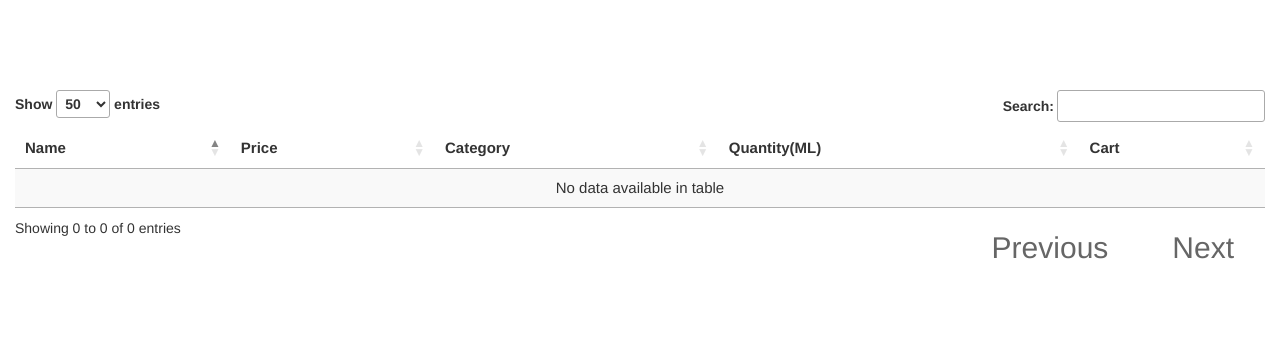
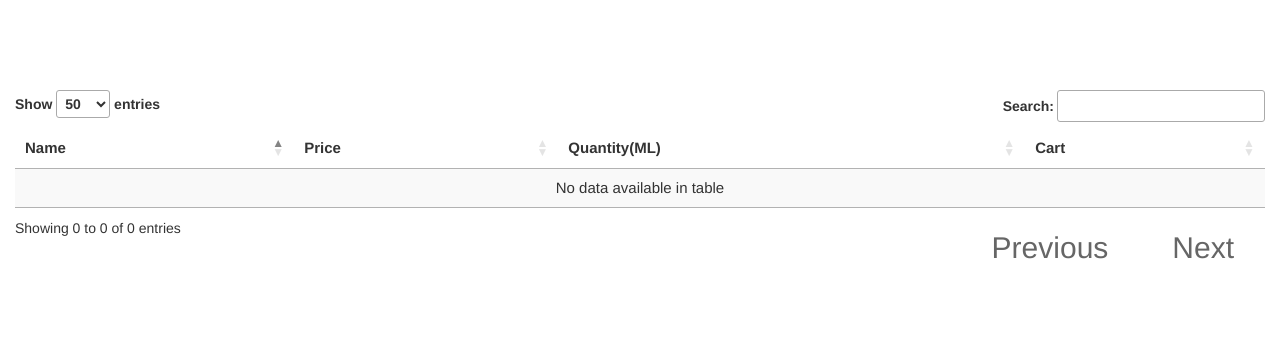
Before and after one commit to shadowk97/WineShop, a Django app: page /products/wine/ in a window 1280 px wide. Shown: the part 62-420 px from the top of the page. Run offline with Django 3.2, Linux system fonts and the light colour scheme; data that the repository does not hold is empty; some libraries are stand-ins or nearby versions.

Commit message:
-Removed category section from products page

```diff
--- a/WineShop/website/templates/view_Products.html
+++ b/WineShop/website/templates/view_Products.html
@@ -85,7 +85,6 @@
               <tr>
                   <th>Name</th>
                   <th>Price</th>
-                  <th>Category</th>
                   <th>Quantity(ML)</th>
                   <th>Cart</th>
 
@@ -102,7 +101,7 @@
 
               {% endfor %}
               <td>
-                <input type="number" id="q{{i}}" min="1" max="20" style="width:50px;"></input>
+                <input type="number" id="q{{i}}" min="1" max="20" style="width:50px;"></input> &nbsp &nbsp
                 <button type="button" class="btn btn-success" id="{{i}}" onclick="cart(this.id,document.getElementById('q{{i}}').value)">Add Cart</button>
               </td>
               </tr>
--- a/WineShop/website/views.py
+++ b/WineShop/website/views.py
@@ -211,7 +211,6 @@ def view_Whiskey(request):
         print(i.name,' ',i.price,' ',i.category)
         list1.append(i.name)
         list1.append(i.price)
-        list1.append(i.category)
         list1.append(i.quantity)
         list2 = copy.deepcopy(list1)
         dict1[i.id] = list2
@@ -231,7 +230,6 @@ def view_Vodka(request):
         print(i.name,' ',i.price,' ',i.category)
         list1.append(i.name)
         list1.append(i.price)
-        list1.append(i.category)
         list1.append(i.quantity)
         list2 = copy.deepcopy(list1)
         dict1[i.id] = list2
@@ -249,7 +247,6 @@ def view_Wine(request):
         print(i.name,' ',i.price,' ',i.category)
         list1.append(i.name)
         list1.append(i.price)
-        list1.append(i.category)
         list1.append(i.quantity)
         list2 = copy.deepcopy(list1)
         dict1[i.id] = list2
@@ -269,7 +266,6 @@ def view_Beers(request):
         print(i.name,' ',i.price,' ',i.category)
         list1.append(i.name)
         list1.append(i.price)
-        list1.append(i.category)
         list1.append(i.quantity)
         list2 = copy.deepcopy(list1)
         dict1[i.id] = list2
@@ -289,7 +285,6 @@ def view_Spirits(request):
         print(i.name,' ',i.price,' ',i.category)
         list1.append(i.name)
         list1.append(i.price)
-        list1.append(i.category)
         list1.append(i.quantity)
         list2 = copy.deepcopy(list1)
         dict1[i.id] = list2
```
